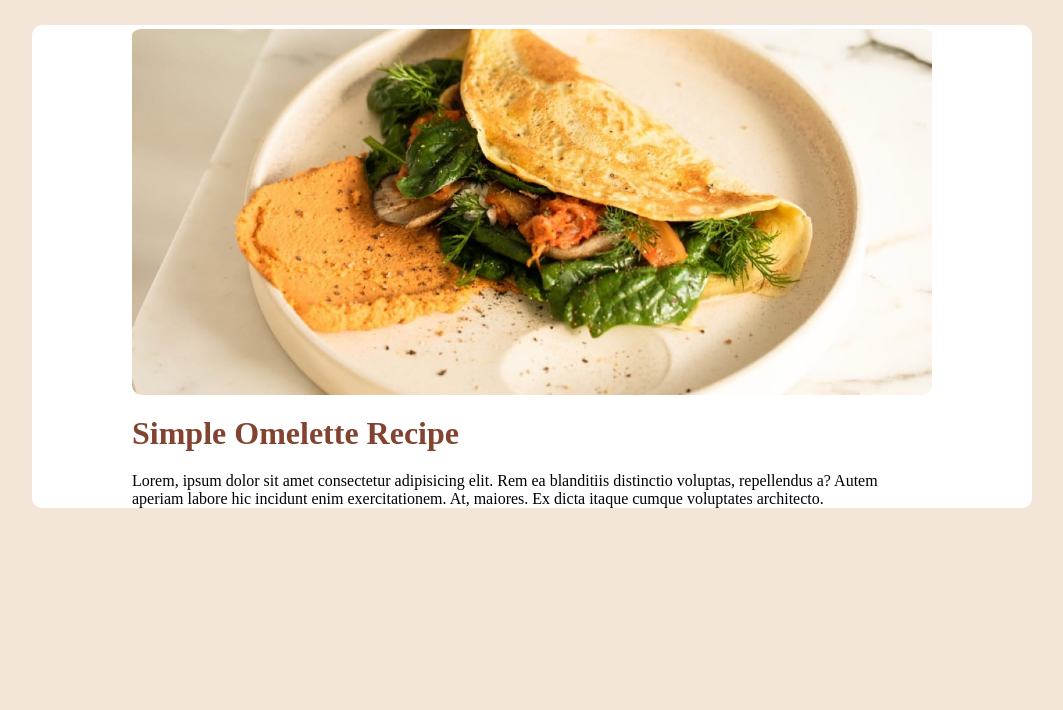
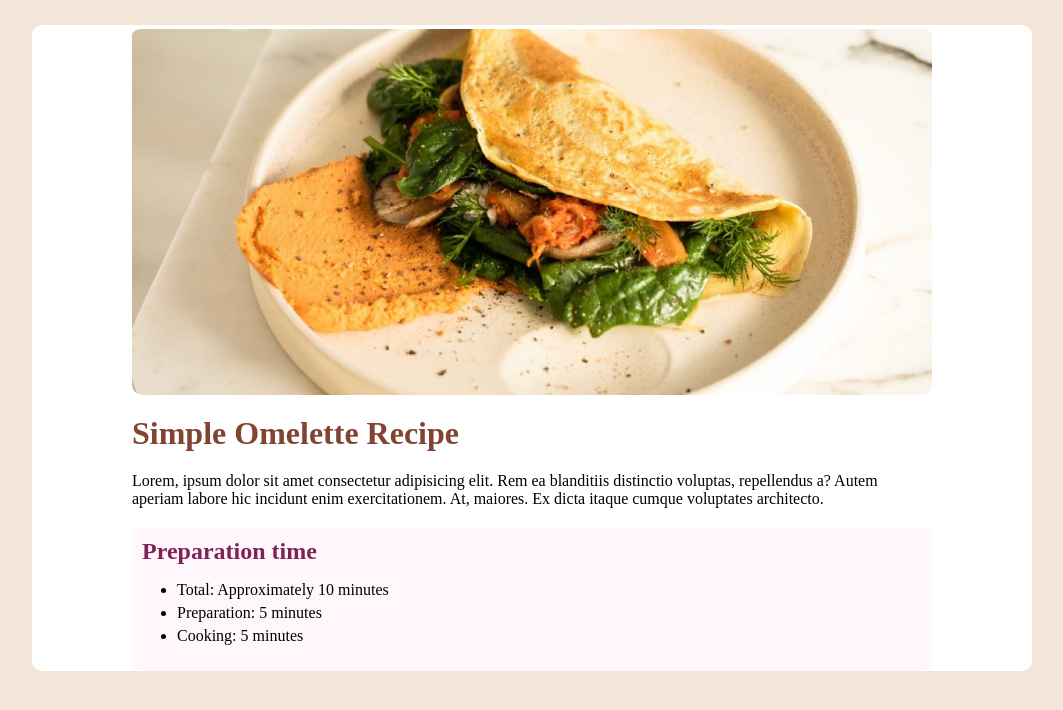
Before and after one commit to pirry007/sesion-08, a plain HTML site: page index.html in a window 1280 px wide. Shown: the whole page, without its empty margins (108-1171 px from the left). Drawn offline with Linux system fonts and the light colour scheme.

Commit message:
add preparation time ul

```diff
--- a/css/style.css
+++ b/css/style.css
@@ -20,10 +20,24 @@ img {
 
 h1,h2 {
     margin: 0 10%;
-
     color: #824431;
 }
 
 p {
     margin: 20px 10%;
 }
+
+div {
+    background-color: #FFF7FC;
+    border-radius: 10px;
+    margin: 0 10%;
+    padding: 10px 0 ;
+}
+h2.preparationtime {
+    color: #802258;
+    margin: 0 10px
+}
+ul li {
+    margin: 0 10%;
+    margin: 5px;
+}
--- a/index.html
+++ b/index.html
@@ -11,7 +11,20 @@
       <img src="./images/omelette.jpeg" alt="Omelette Preview" />
       <h1>Simple Omelette Recipe</h1>
 
-      <p>Lorem, ipsum dolor sit amet consectetur adipisicing elit. Rem ea blanditiis distinctio voluptas, repellendus a? Autem aperiam labore hic incidunt enim exercitationem. At, maiores. Ex dicta itaque cumque voluptates architecto.</p>
+      <p>
+        Lorem, ipsum dolor sit amet consectetur adipisicing elit. Rem ea
+        blanditiis distinctio voluptas, repellendus a? Autem aperiam labore hic
+        incidunt enim exercitationem. At, maiores. Ex dicta itaque cumque
+        voluptates architecto.
+      </p>
+      <div>
+      <h2 class="preparationtime">Preparation time</h2>
+      <ul>
+        <li>Total: Approximately 10 minutes</li>
+        <li>Preparation: 5 minutes</li>
+        <li>Cooking: 5 minutes</li>
+      </ul>
+    </div>
     </main>
   </body>
 </html>
```
